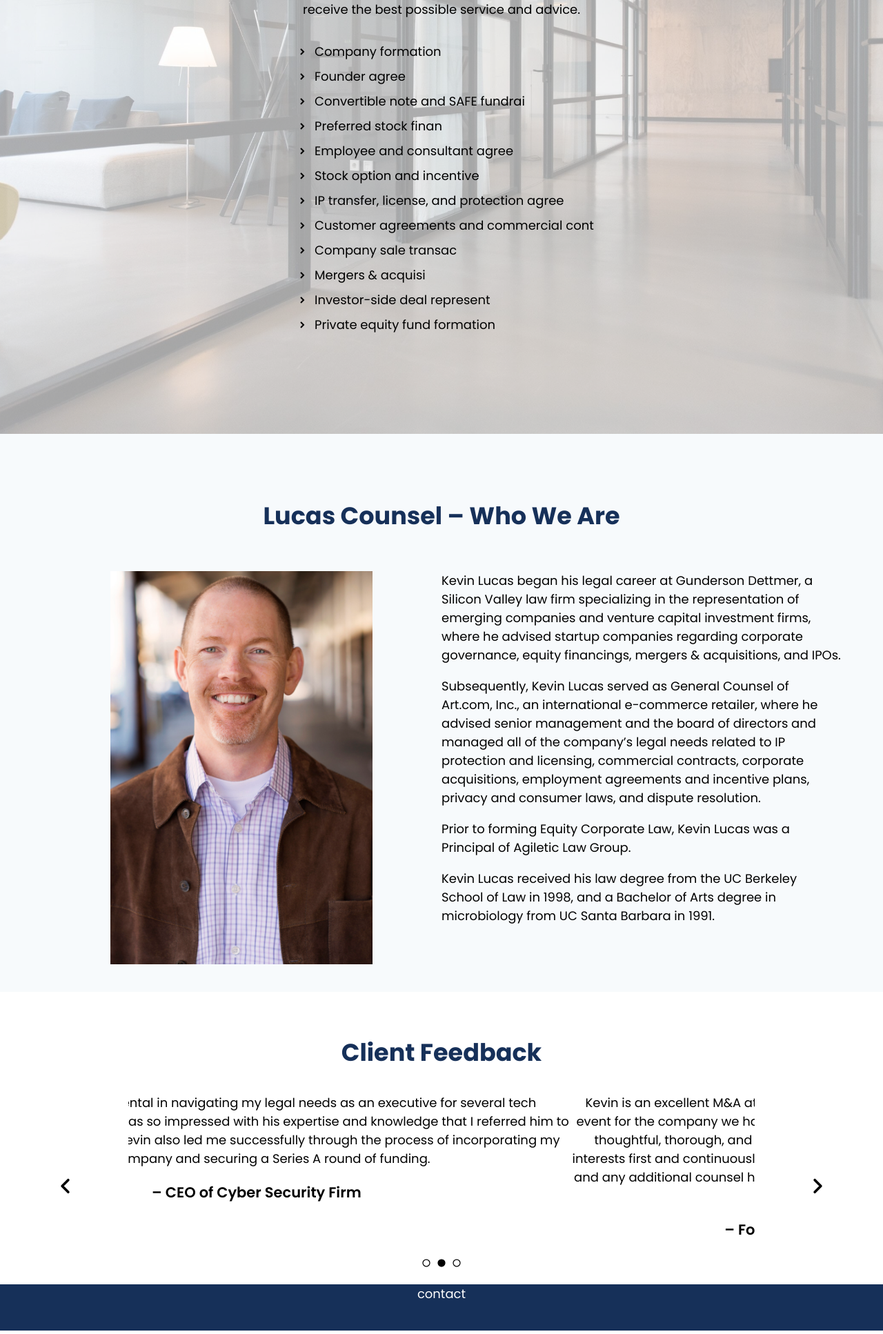
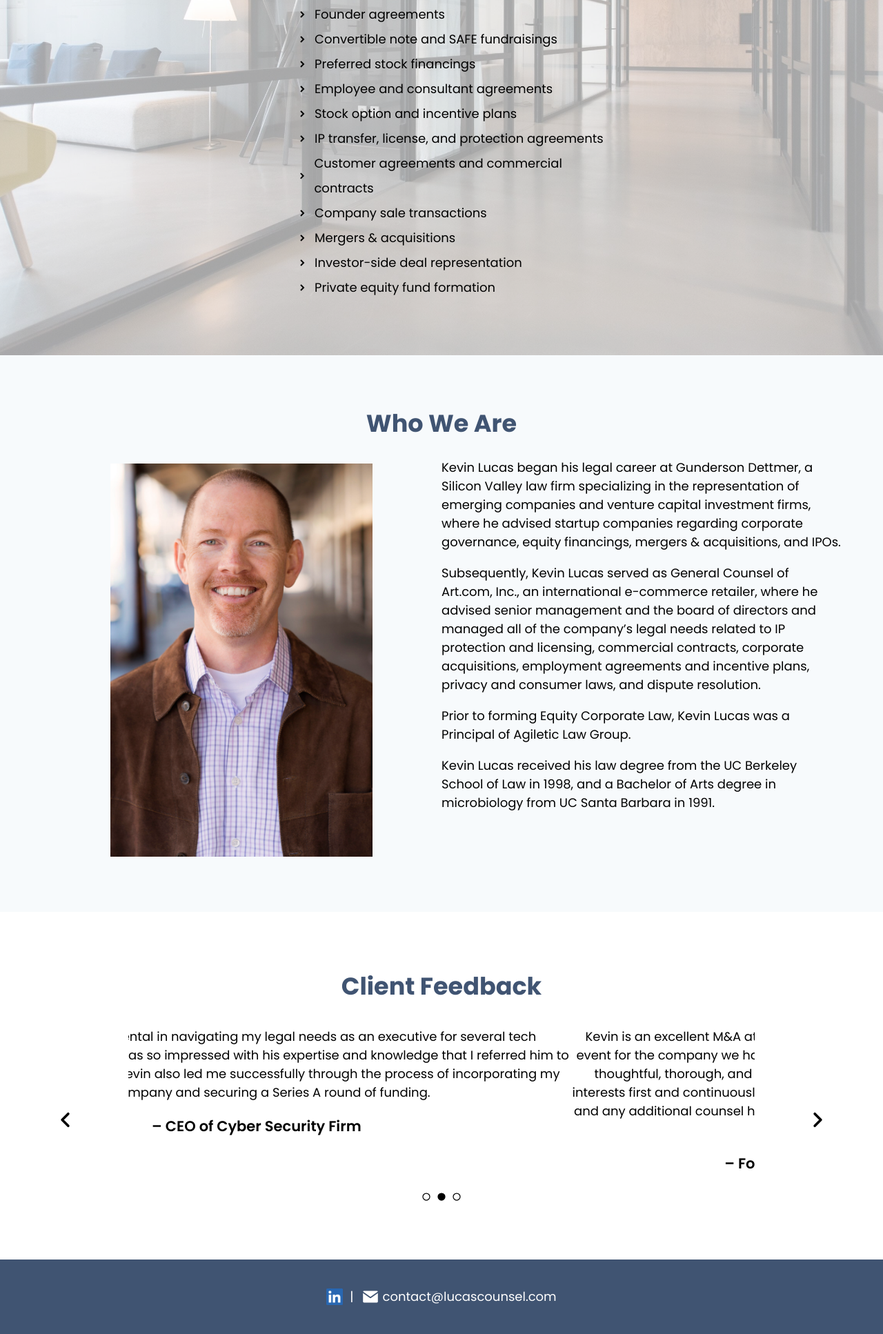
Before and after one commit to alexharris/lucascounsel, a plain HTML site: page index.html in a window 1280 px wide. Shown: the part 707-2641 px from the top of the page at 69% size. Drawn offline with Linux system fonts and the light colour scheme.

Commit message:
clean up site styles, add footer

```diff
--- a/assets/styles.css
+++ b/assets/styles.css
@@ -205,12 +205,12 @@ main {
 }
 
 header {
-  background-color: #163059;
+  background-color: #405472;
   padding: 40px 0;
 }
 
 .fixed-header {
-  background-color: #163059;
+  background-color: #405472;
   /* position: fixed; */
   width: 100%;
   margin: 0 auto;
@@ -225,7 +225,7 @@ header {
 }
 
 .bg-blue {
-  background-color: #163059;
+  background-color: #405472;
   color: white;
   text-align: center;
   padding-bottom: 40px;
@@ -234,7 +234,7 @@ header {
 
 .bg-blue p {
   max-width: 800px;
-  margin: 40px auto;
+  margin: 20px auto 30px auto;
 }
 
 .bg-image {
@@ -244,7 +244,7 @@ header {
   background-position: center center;
   background-repeat: no-repeat;
   background-size: cover;
-  padding: 140px 0;
+  padding: 80px 0;
   text-align: center;
 }
 
@@ -257,7 +257,7 @@ header {
 }
 
 .bg-image h2 {
-  color: rgb(22, 48, 89);
+  color: #405472;
   font-size: 35px;
   font-weight: bold;
 }
@@ -294,15 +294,16 @@ header {
 
 .bg-gray {
   background-color: rgb(247, 250, 252);
-  padding: 40px 60px;
+  padding: 80px 60px;
 }
 
 .bg-gray h2 {
-  color: rgb(22, 48, 89);
+  color: #405472;
   font-size: 35px;
   font-weight: bold;
-  margin: 60px auto;
+  margin: 0 auto 30px auto;
   text-align: center;
+
 }
 
 .bg-gray .two-column {
@@ -323,17 +324,21 @@ header {
   padding: 0 100px;
 }
 
+.bg-gray .two-column img {
+  margin-top: 8px;
+}
+
 .bg-white {
   text-align: center;
-  /* padding: 60px 0; */
+  padding: 60px 0;
   /* margin: 0 auto; */
 }
 
 .bg-white h2 {
-  color: rgb(22, 48, 89);
+  color: #405472;
   font-size: 35px;
   font-weight: bold;
-  padding: 40px 0;
+  padding: 0 0 40px 0;
 }
 
 #testimonial-slider {
@@ -400,3 +405,24 @@ header {
     background-color: #fff;
   }
 } */
+
+footer {
+  display: flex;
+  flex-direction: row;
+  justify-content: center;
+  align-items: center;
+  gap: 10px;
+  padding-top: 40px;
+}
+
+footer a {
+  text-decoration: none;
+}
+
+footer .icon-link {
+  display: flex;
+  flex-direction: row;
+  align-items: center;
+  color: white;
+  gap: 4px;
+}
--- a/index.html
+++ b/index.html
@@ -67,43 +67,43 @@
         </li>
         <li>
           <svg xmlns="http://www.w3.org/2000/svg" width="16" height="16" viewBox="0 0 24 24" fill="none" stroke="#000000" stroke-width="3" stroke-linecap="butt" stroke-linejoin="arcs"><path d="M9 18l6-6-6-6"/></svg>
-          Founder agree
+          Founder agreements
         </li>
         <li>
           <svg xmlns="http://www.w3.org/2000/svg" width="16" height="16" viewBox="0 0 24 24" fill="none" stroke="#000000" stroke-width="3" stroke-linecap="butt" stroke-linejoin="arcs"><path d="M9 18l6-6-6-6"/></svg>
-          Convertible note and SAFE fundrai
+          Convertible note and SAFE fundraisings
         </li>
         <li>
           <svg xmlns="http://www.w3.org/2000/svg" width="16" height="16" viewBox="0 0 24 24" fill="none" stroke="#000000" stroke-width="3" stroke-linecap="butt" stroke-linejoin="arcs"><path d="M9 18l6-6-6-6"/></svg>
-          Preferred stock finan
+          Preferred stock financings
         </li>
         <li>
           <svg xmlns="http://www.w3.org/2000/svg" width="16" height="16" viewBox="0 0 24 24" fill="none" stroke="#000000" stroke-width="3" stroke-linecap="butt" stroke-linejoin="arcs"><path d="M9 18l6-6-6-6"/></svg>
-          Employee and consultant agree
+          Employee and consultant agreements
         </li>
         <li>
           <svg xmlns="http://www.w3.org/2000/svg" width="16" height="16" viewBox="0 0 24 24" fill="none" stroke="#000000" stroke-width="3" stroke-linecap="butt" stroke-linejoin="arcs"><path d="M9 18l6-6-6-6"/></svg>
-          Stock option and incentive
+          Stock option and incentive plans
         </li>
         <li>
           <svg xmlns="http://www.w3.org/2000/svg" width="16" height="16" viewBox="0 0 24 24" fill="none" stroke="#000000" stroke-width="3" stroke-linecap="butt" stroke-linejoin="arcs"><path d="M9 18l6-6-6-6"/></svg>
-          IP transfer, license, and protection agree
+          IP transfer, license, and protection agreements
         </li>
         <li>
           <svg xmlns="http://www.w3.org/2000/svg" width="16" height="16" viewBox="0 0 24 24" fill="none" stroke="#000000" stroke-width="3" stroke-linecap="butt" stroke-linejoin="arcs"><path d="M9 18l6-6-6-6"/></svg>
-          Customer agreements and commercial cont
+          Customer agreements and commercial contracts
         </li>
         <li>
           <svg xmlns="http://www.w3.org/2000/svg" width="16" height="16" viewBox="0 0 24 24" fill="none" stroke="#000000" stroke-width="3" stroke-linecap="butt" stroke-linejoin="arcs"><path d="M9 18l6-6-6-6"/></svg>
-          Company sale transac
+          Company sale transactions
         </li>
         <li>
           <svg xmlns="http://www.w3.org/2000/svg" width="16" height="16" viewBox="0 0 24 24" fill="none" stroke="#000000" stroke-width="3" stroke-linecap="butt" stroke-linejoin="arcs"><path d="M9 18l6-6-6-6"/></svg>
-          Mergers & acquisi
+          Mergers & acquisitions
         </li>
         <li>
           <svg xmlns="http://www.w3.org/2000/svg" width="16" height="16" viewBox="0 0 24 24" fill="none" stroke="#000000" stroke-width="3" stroke-linecap="butt" stroke-linejoin="arcs"><path d="M9 18l6-6-6-6"/></svg>
-          Investor-side deal represent
+          Investor-side deal representation
         </li>
         <li>
           <svg xmlns="http://www.w3.org/2000/svg" width="16" height="16" viewBox="0 0 24 24" fill="none" stroke="#000000" stroke-width="3" stroke-linecap="butt" stroke-linejoin="arcs"><path d="M9 18l6-6-6-6"/></svg>
@@ -113,7 +113,7 @@
       <div class="bg-image-overlay"></div>
     </div>
     <div class="bg-gray">
-      <h2>Lucas Counsel – Who We Are</h2>
+      <h2>Who We Are</h2>
       <div class="two-column">
         <div>
           <img src="assets/images/kevin.jpg" />
@@ -160,7 +160,15 @@
 
   </main>
   <footer class="bg-blue">
-    contact
+    <a href="http://www.linkedin.com/in/kevinlucasesq">
+      <img width="24" src="assets/images/linkedin-icon.png">
+    </a>
+    |
+
+    <a class="icon-link" href="email:contact@lucascounsel.com">
+      <svg xmlns="http://www.w3.org/2000/svg" width="28" height="28" viewBox="0 0 24 24" fill="white" stroke="#405472" stroke-width="1.5" stroke-linecap="round" stroke-linejoin="round"><path d="M4 4h16c1.1 0 2 .9 2 2v12c0 1.1-.9 2-2 2H4c-1.1 0-2-.9-2-2V6c0-1.1.9-2 2-2z"></path><polyline points="22,6 12,13 2,6"></polyline></svg>
+      contact@lucascounsel.com
+    </a>
   </footer>
 
 
```
Also changed, not shown: assets/images/linkedin-icon.png (added), assets/images/logo.png.
